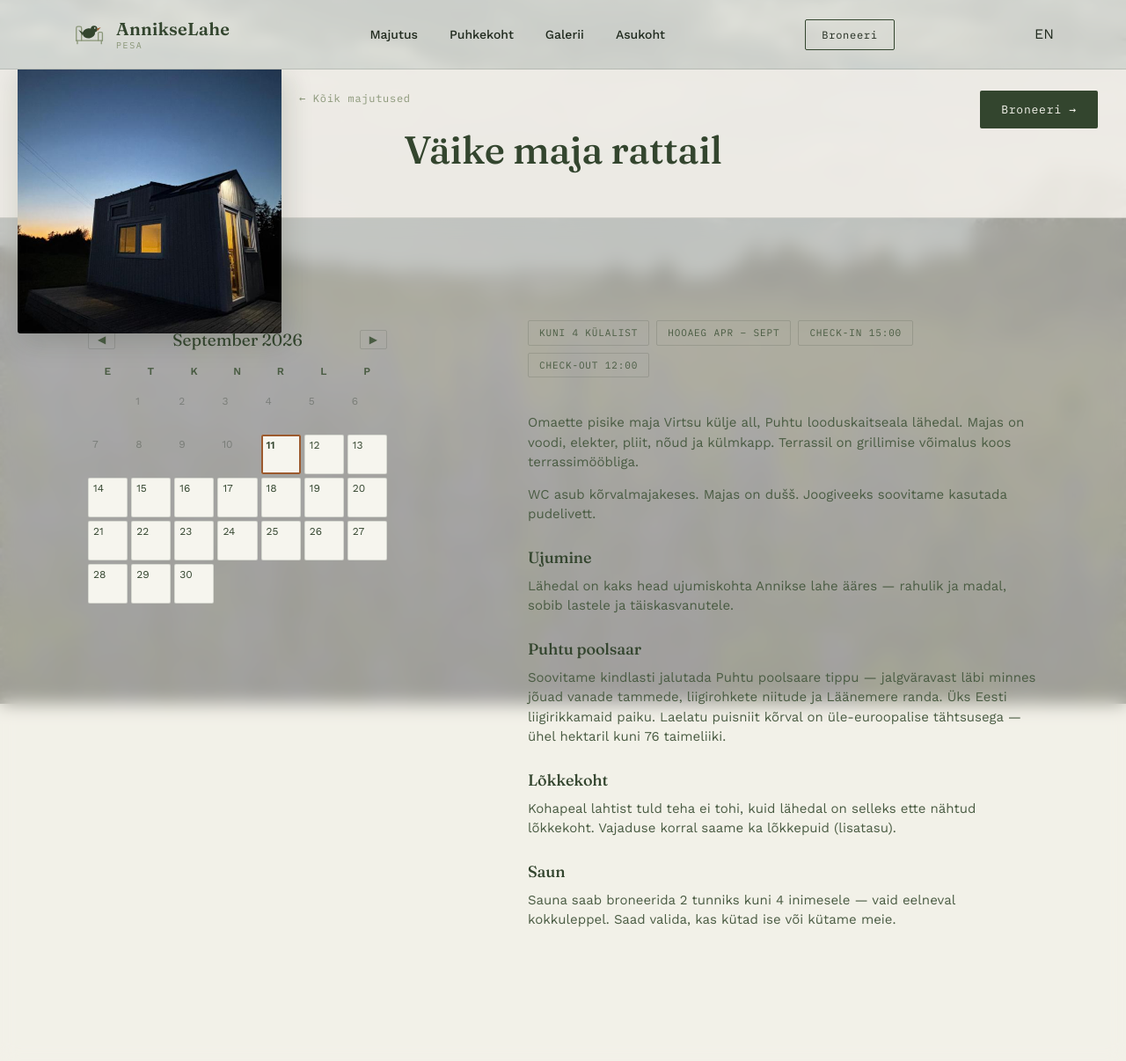
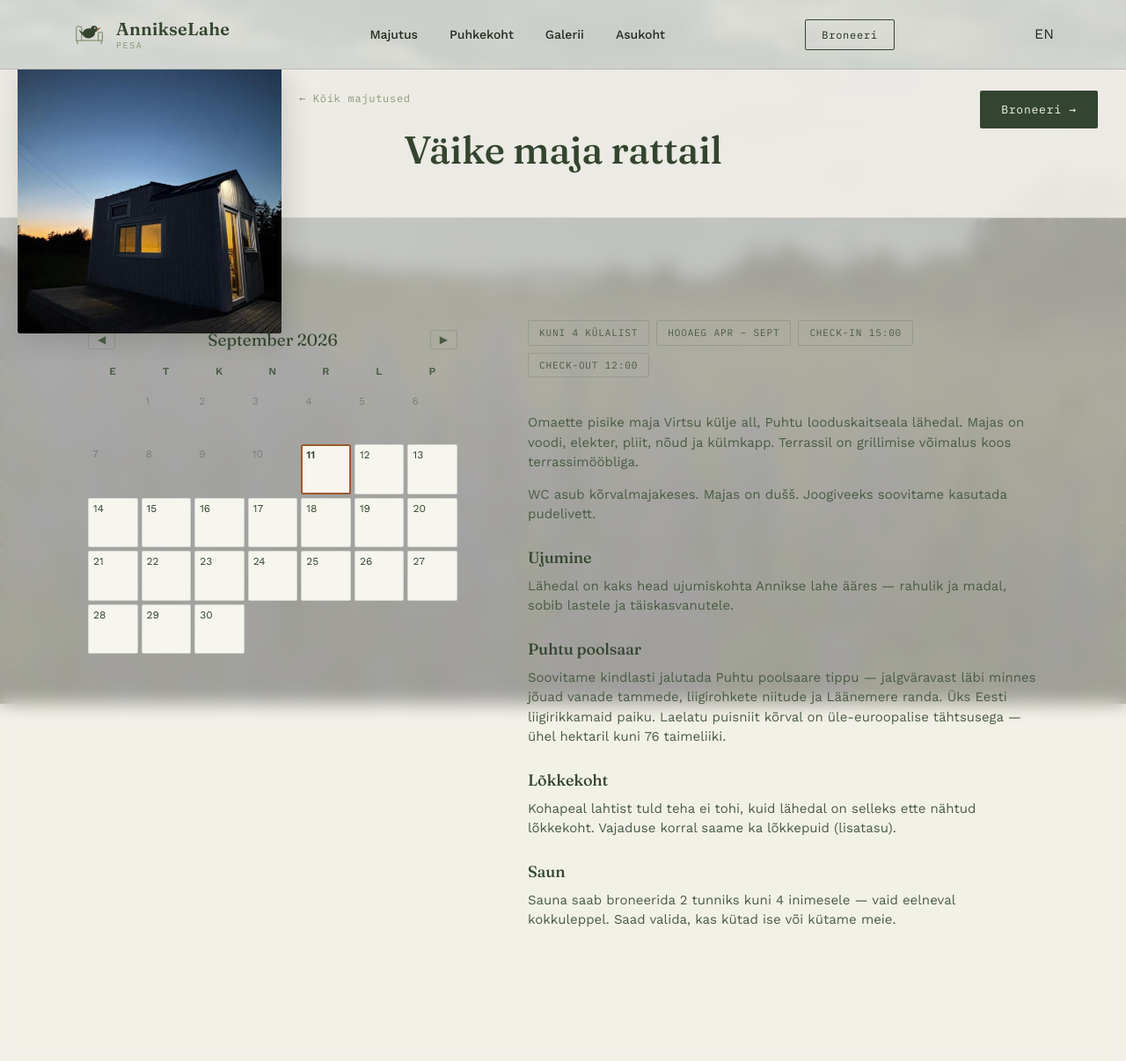
Before and after one commit to m1tsui/wwwannikse, a FastAPI app: page /ee/majutus/vaike-maja in a window 1280 px wide. Shown: the top 1206 px of the page at 88% size. Run offline with FastAPI, Linux system fonts and the light colour scheme; data that the repository does not hold is empty.

Commit message:
style: larger calendar (420px) and text column (580px), gap 80px
Co-Authored-By: Claude Sonnet 4.6 <noreply@anthropic.com>
Claude-Session: https://claude.ai/code/session_017yhzPe9vmkkHmzvgsC2XDu

```diff
--- a/static/styles.css
+++ b/static/styles.css
@@ -723,8 +723,8 @@
   /* Vasak veerg: kalender. Parem veerg: tekst */
   .majutus-pilt-kirjeldus {
     display: grid;
-    grid-template-columns: 340px 580px;
-    gap: 160px;
+    grid-template-columns: 420px 580px;
+    gap: 80px;
     justify-content: center;
     align-items: start;
     margin-bottom: 40px;
```
